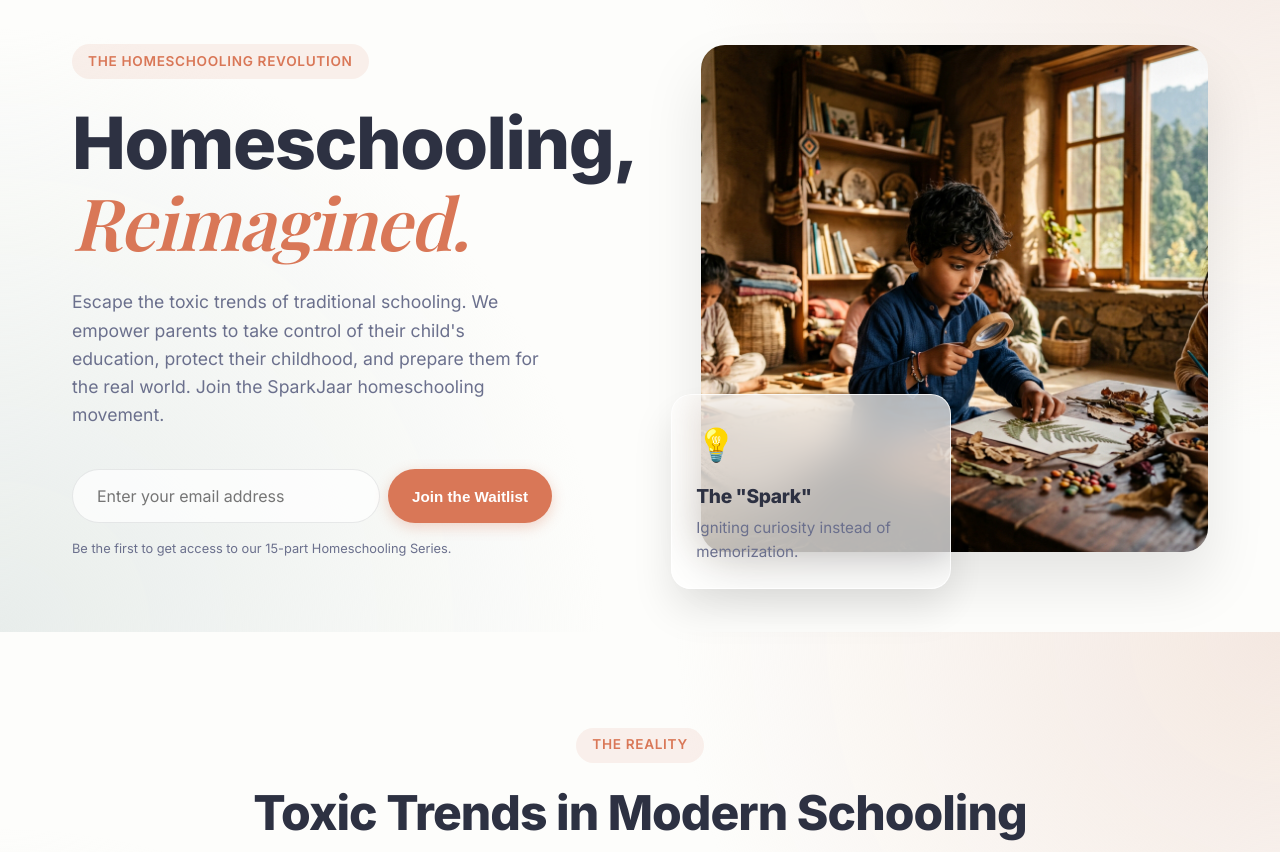
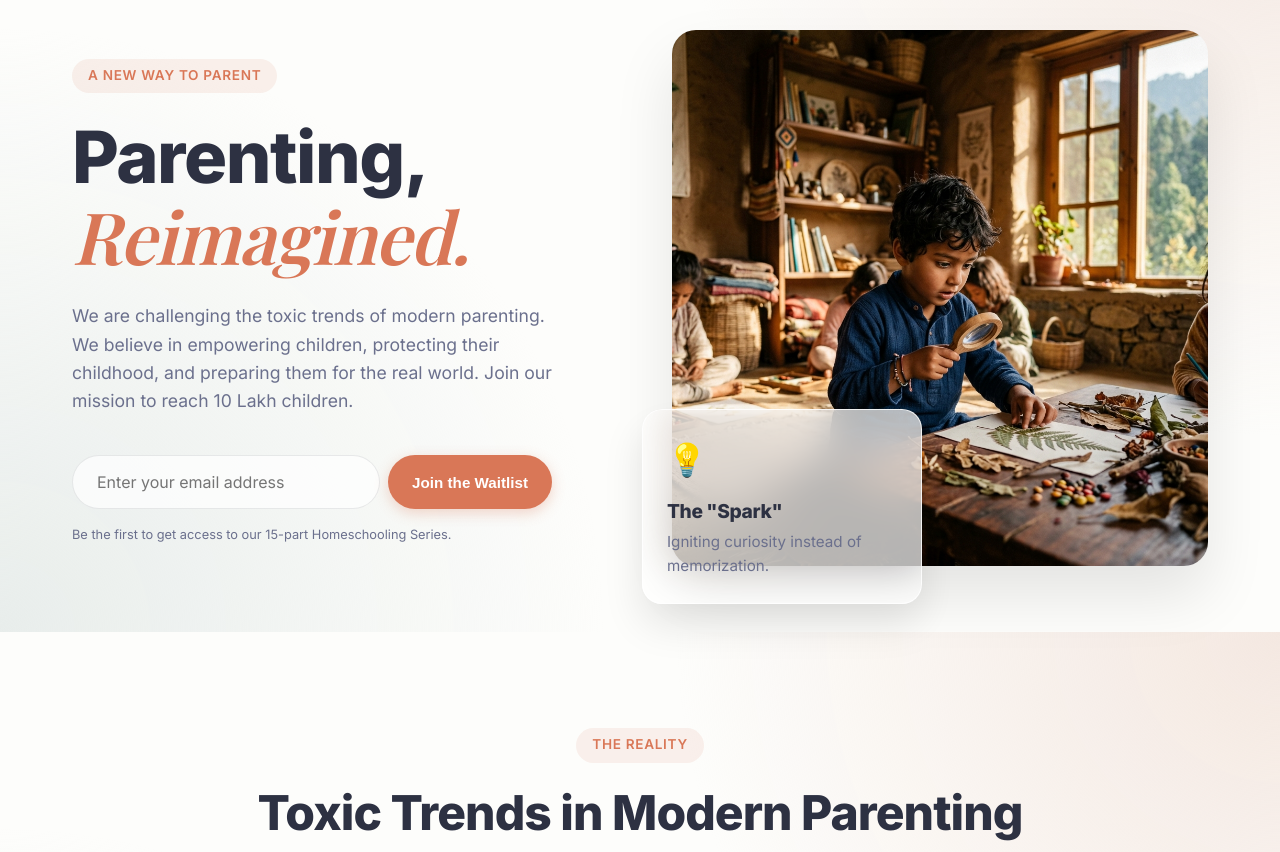
Before and after one commit to raj20023/SparkJaar, a plain HTML site: page index.html in a window 1280 px wide. Shown: the part 168-1020 px from the top of the page. Drawn offline with nearby package versions, Linux system fonts and the light colour scheme; a web font is replaced by a local one.

Commit message:
Reverted messaging back to Parenting brand focus

```diff
--- a/index.html
+++ b/index.html
@@ -3,7 +3,7 @@
 <head>
     <meta charset="UTF-8">
     <meta name="viewport" content="width=device-width, initial-scale=1.0">
-    <title>SparkJaar | Homeschooling, Reimagined</title>
+    <title>SparkJaar | Rethinking Education</title>
     <meta name="description" content="Challenging traditional schooling norms and empowering the next generation. Join the waitlist for SparkJaar.">
     <link rel="stylesheet" href="style.css">
     <link rel="preconnect" href="https://fonts.googleapis.com">
@@ -25,9 +25,9 @@
         <section class="hero">
             <div class="container hero-container">
                 <div class="hero-content">
-                    <span class="badge">The Homeschooling Revolution</span>
-                    <h1>Homeschooling, <br><span class="italic-serif">Reimagined.</span></h1>
-                    <p>Escape the toxic trends of traditional schooling. We empower parents to take control of their child's education, protect their childhood, and prepare them for the real world. Join the SparkJaar homeschooling movement.</p>
+                    <span class="badge">A New Way to Parent</span>
+                    <h1>Parenting, <br><span class="italic-serif">Reimagined.</span></h1>
+                    <p>We are challenging the toxic trends of modern parenting. We believe in empowering children, protecting their childhood, and preparing them for the real world. Join our mission to reach 10 Lakh children.</p>
 
                     <form class="waitlist-form" id="waitlist" action="#" method="POST">
                         <input type="email" placeholder="Enter your email address" required aria-label="Email address">
@@ -51,7 +51,7 @@
             <div class="container">
                 <div class="section-header text-center">
                     <span class="badge">The Reality</span>
-                    <h2>Toxic Trends in Modern Schooling</h2>
+                    <h2>Toxic Trends in Modern Parenting</h2>
                     <p>We are raising children like start-ups—hyper-optimizing childhood, destroying creativity with endless schedules, and failing to prepare them for the real world.</p>
                 </div>
                 <div class="grid-3">
@@ -114,7 +114,7 @@
     <footer class="footer">
         <div class="container text-center">
             <img src="assets/logos/full_for_light_theame.png" alt="SparkJaar Logo" class="footer-logo">
-            <p>&copy; 2026 SparkJaar. All rights reserved. The Homeschooling Revolution.</p>
+            <p>&copy; 2026 SparkJaar. All rights reserved. Rethinking Education.</p>
         </div>
     </footer>
 
```
